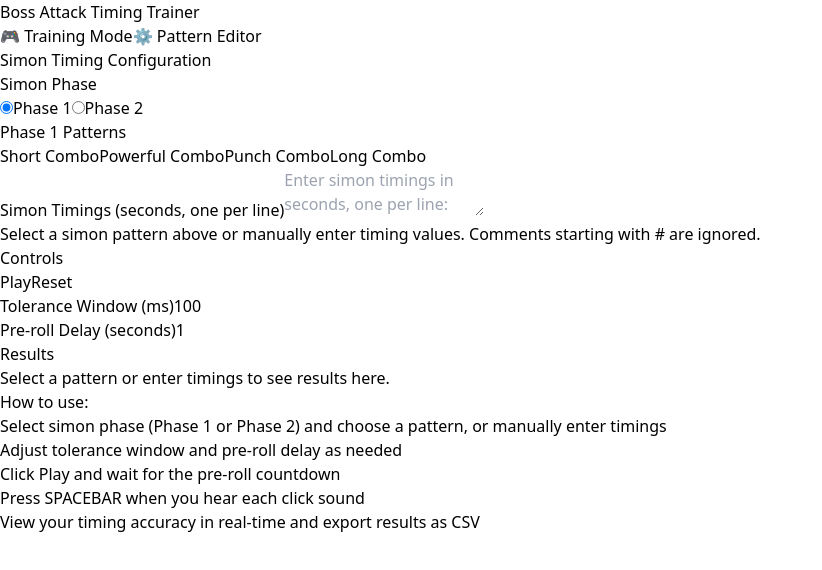
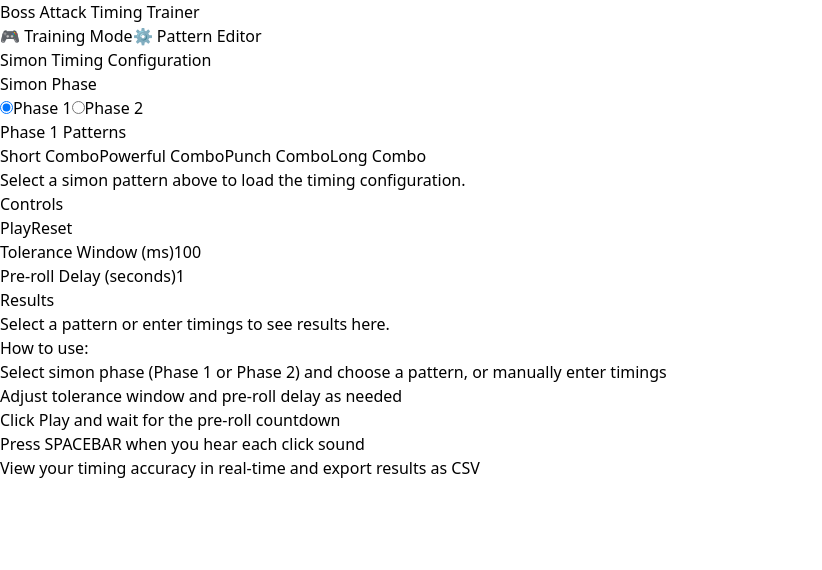
Before and after one commit to Assaf-Alon/attack-timing-trainer, a React (Vite) app: page / in a window 1280 px wide. Shown: the top 570 px of the page, without its empty margins (0-822 px from the left). Built offline with nearby package versions, Linux system fonts and the light colour scheme.

Commit message:
Remove timing manager

```diff
--- a/src/components/FileLoader.tsx
+++ b/src/components/FileLoader.tsx
@@ -11,9 +11,8 @@ interface TimingInputProps {
 
 export function TimingInput({ onEventsLoaded, onErrorChange, onVideoChange }: TimingInputProps) {
   const [currentPhase, setCurrentPhase] = useState<BossPhase>('phase1');
-  const [timingText, setTimingText] = useState('');
-  const [error, setError] = useState<string | null>(null);
   const [patterns, setPatterns] = useState<SimonPatterns | null>(null);
+  const [selectedPatternId, setSelectedPatternId] = useState<string | null>(null);
 
   // Load patterns on component mount and set up refresh listener
   useEffect(() => {
@@ -23,7 +22,7 @@ export function TimingInput({ onEventsLoaded, onErrorChange, onVideoChange }: Ti
         setPatterns(loadedPatterns);
       } catch (error) {
         console.error('Failed to load patterns:', error);
-        setError('Failed to load attack patterns');
+        onErrorChange('Failed to load attack patterns');
       }
     };
 
@@ -40,14 +39,14 @@ export function TimingInput({ onEventsLoaded, onErrorChange, onVideoChange }: Ti
 
   const handlePhaseChange = (phase: BossPhase) => {
     setCurrentPhase(phase);
+    setSelectedPatternId(null); // Clear selected pattern when changing phase
     onVideoChange(null); // Notify parent that video is cleared
   };
 
   const loadPattern = (pattern: AttackPattern) => {
     const timingText = pattern.timings.join('\n');
-    setTimingText(timingText);
+    setSelectedPatternId(pattern.id); // Set the selected pattern
     onVideoChange(pattern.videoPath); // Notify parent of video change
-    setError(null); // Clear any errors when loading a pattern
     onErrorChange(null); // Notify parent that error is cleared
     parseAndLoadEvents(timingText);
   };
@@ -60,23 +59,14 @@ export function TimingInput({ onEventsLoaded, onErrorChange, onVideoChange }: Ti
         time,
       }));
 
-      setError(null); // Clear any previous errors
       onErrorChange(null); // Notify parent that error is cleared
       onEventsLoaded(events);
     } catch (error) {
       console.error('Error parsing timings:', error);
       const errorMessage = error instanceof Error ? error.message : 'Error parsing timings. Please check the format.';
-      setError(errorMessage);
       onErrorChange(errorMessage); // Notify parent of the error
       onEventsLoaded([]); // Clear events when there's an error
     }
-  };
-
-  const handleTextChange = (event: React.ChangeEvent<HTMLTextAreaElement>) => {
-    const text = event.target.value;
-    setTimingText(text);
-    onVideoChange(null); // Notify parent that video is cleared
-    parseAndLoadEvents(text);
   };
 
   return (
@@ -122,9 +112,16 @@ export function TimingInput({ onEventsLoaded, onErrorChange, onVideoChange }: Ti
             <button
               key={pattern.id}
               onClick={() => loadPattern(pattern)}
-              className="px-3 py-2 bg-blue-100 hover:bg-blue-200 text-blue-800 rounded text-sm font-medium transition-colors"
+              className={`px-3 py-2 rounded text-sm font-medium transition-colors ${
+                selectedPatternId === pattern.id
+                  ? 'bg-blue-600 text-white ring-2 ring-blue-300 shadow-md'
+                  : 'bg-blue-100 hover:bg-blue-200 text-blue-800'
+              }`}
             >
               {pattern.name}
+              {selectedPatternId === pattern.id && (
+                <span className="ml-1 text-xs">✓</span>
+              )}
             </button>
           )) : (
             <div className="col-span-2 text-center text-gray-500 py-4">
@@ -134,40 +131,8 @@ export function TimingInput({ onEventsLoaded, onErrorChange, onVideoChange }: Ti
         </div>
       </div>
 
-      {/* Timing Text Area */}
-      <div className="mb-4">
-        <label className="block text-sm font-medium text-gray-700 mb-1">
-          Simon Timings (seconds, one per line)
-        </label>
-        <textarea
-          value={timingText}
-          onChange={handleTextChange}
-          placeholder="Enter simon timings in seconds, one per line:&#10;1.01&#10;2.02&#10;3.03"
-          className={`w-full h-32 p-3 border rounded-md text-sm font-mono resize-vertical ${
-            error ? 'border-red-300 bg-red-50' : 'border-gray-300'
-          }`}
-        />
-        {error && (
-          <div className="mt-2 p-3 bg-red-100 border border-red-300 rounded-md">
-            <div className="flex items-start">
-              <div className="flex-shrink-0">
-                <svg className="h-5 w-5 text-red-400" viewBox="0 0 20 20" fill="currentColor">
-                  <path fillRule="evenodd" d="M10 18a8 8 0 100-16 8 8 0 000 16zM8.707 7.293a1 1 0 00-1.414 1.414L8.586 10l-1.293 1.293a1 1 0 101.414 1.414L10 11.414l1.293 1.293a1 1 0 001.414-1.414L11.414 10l1.293-1.293a1 1 0 00-1.414-1.414L10 8.586 8.707 7.293z" clipRule="evenodd" />
-                </svg>
-              </div>
-              <div className="ml-3">
-                <h3 className="text-sm font-medium text-red-800">Invalid Input</h3>
-                <div className="mt-1 text-sm text-red-700 whitespace-pre-line">
-                  {error}
-                </div>
-              </div>
-            </div>
-          </div>
-        )}
-      </div>
-
       <p className="text-sm text-gray-600">
-        Select a simon pattern above or manually enter timing values. Comments starting with # are ignored.
+        Select a simon pattern above to load the timing configuration.
       </p>
     </div>
   );
```
